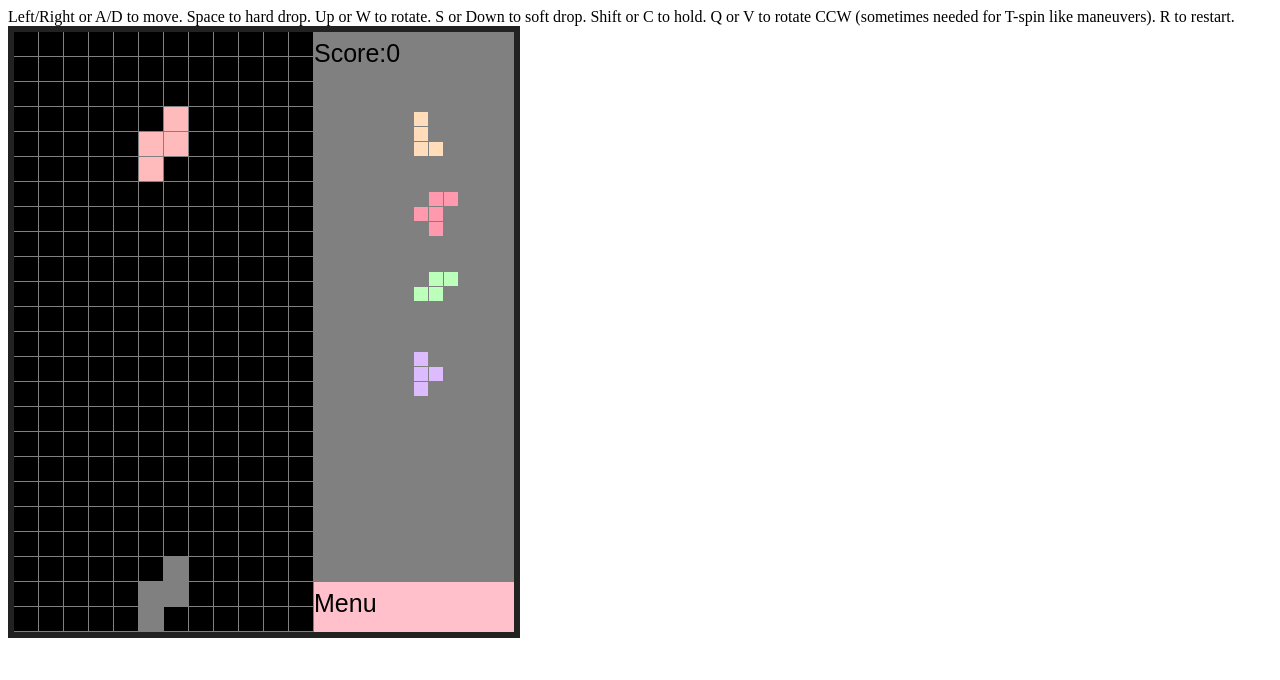
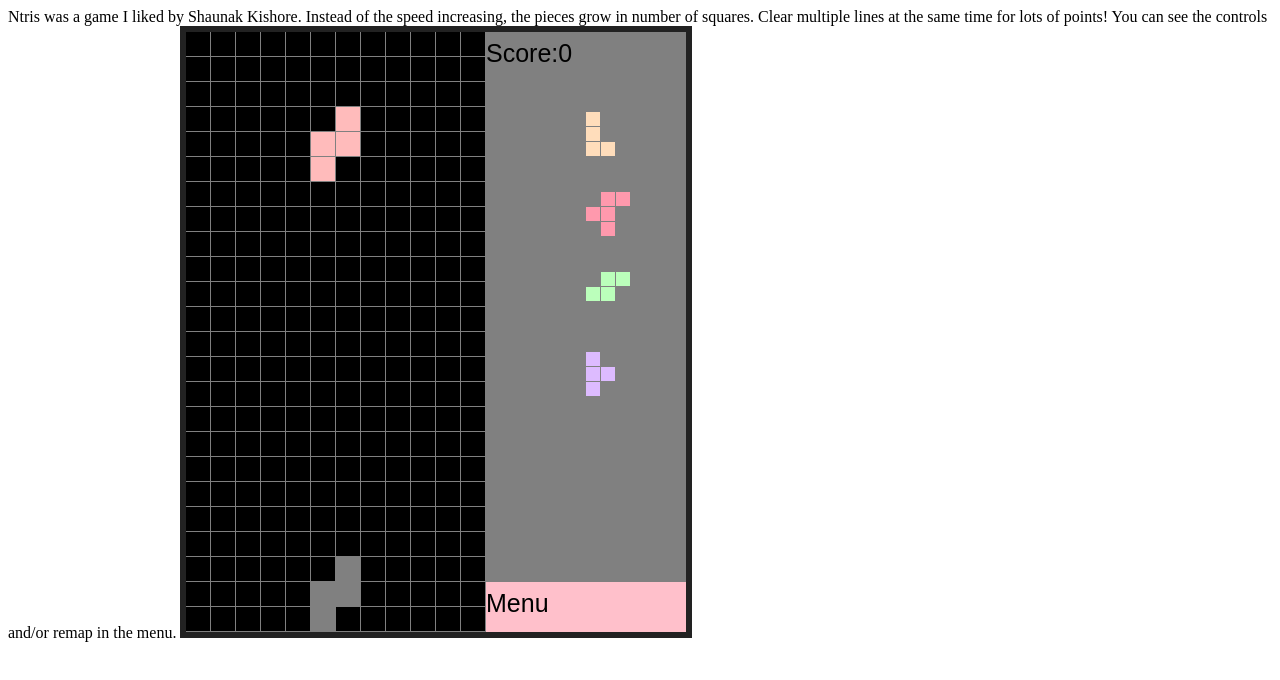
Before and after one commit to JackLance/ntris, a plain HTML site: page index.html in a window 1280 px wide. Drawn offline with nearby package versions, Linux system fonts and the light colour scheme.

Commit message:
Update index.html

```diff
--- a/index.html
+++ b/index.html
@@ -5,7 +5,9 @@
 <script src="data.js" type="text/javascript"></script>
 </head>
 <body>
-Left/Right or A/D to move. Space to hard drop. Up or W to rotate. S or Down to soft drop. Shift or C to hold. Q or V to rotate CCW (sometimes needed for T-spin like maneuvers). R to restart.
+Ntris was a game I liked by Shaunak Kishore. Instead of the speed increasing, the pieces grow in number of squares.
+
+Clear multiple lines at the same time for lots of points! You can see the controls and/or remap in the menu.
 <canvas id="myCanvas" width="500" height="600" style="border:6px solid #222;"></canvas>
 <div style="font-family:verdana;">
 </div>
```
